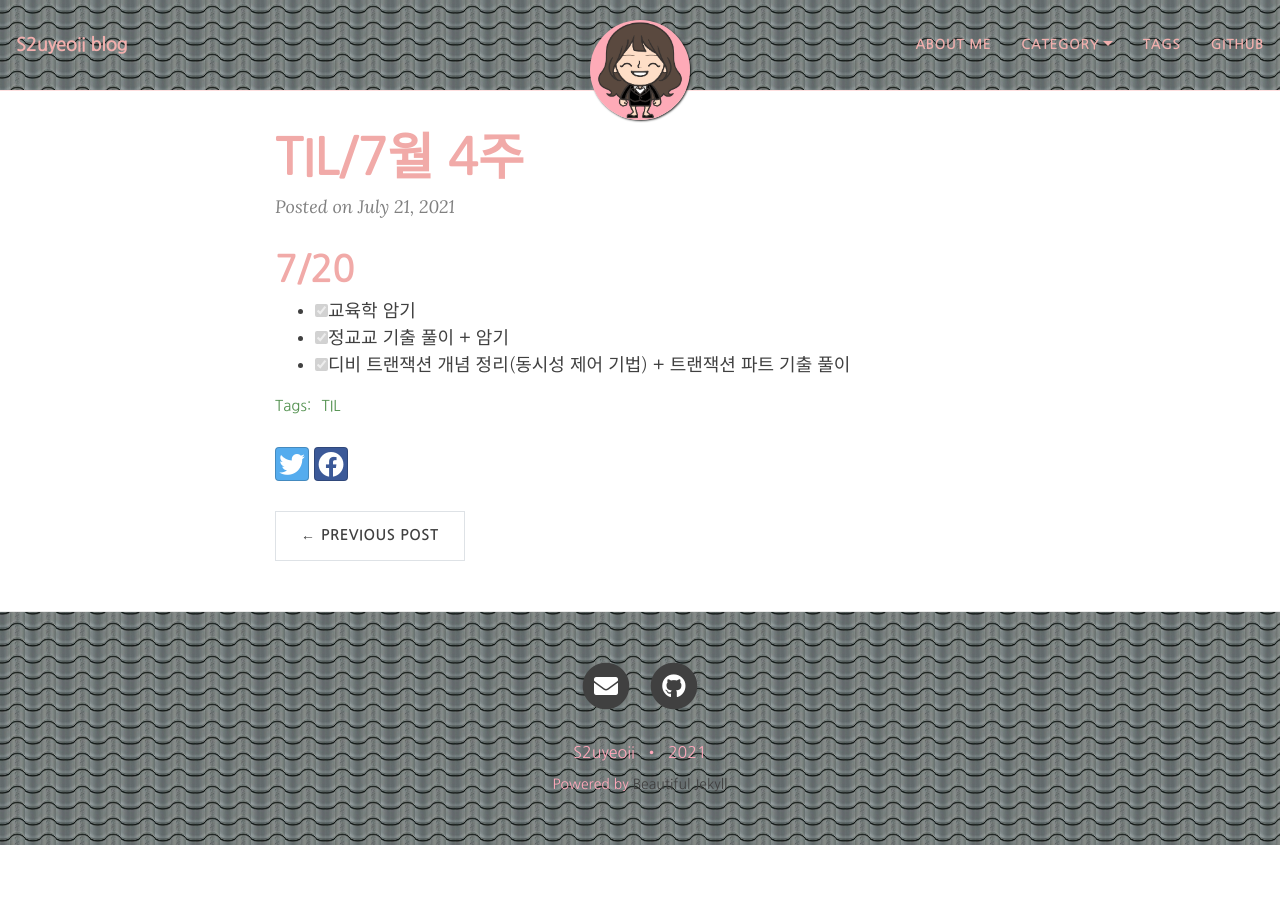
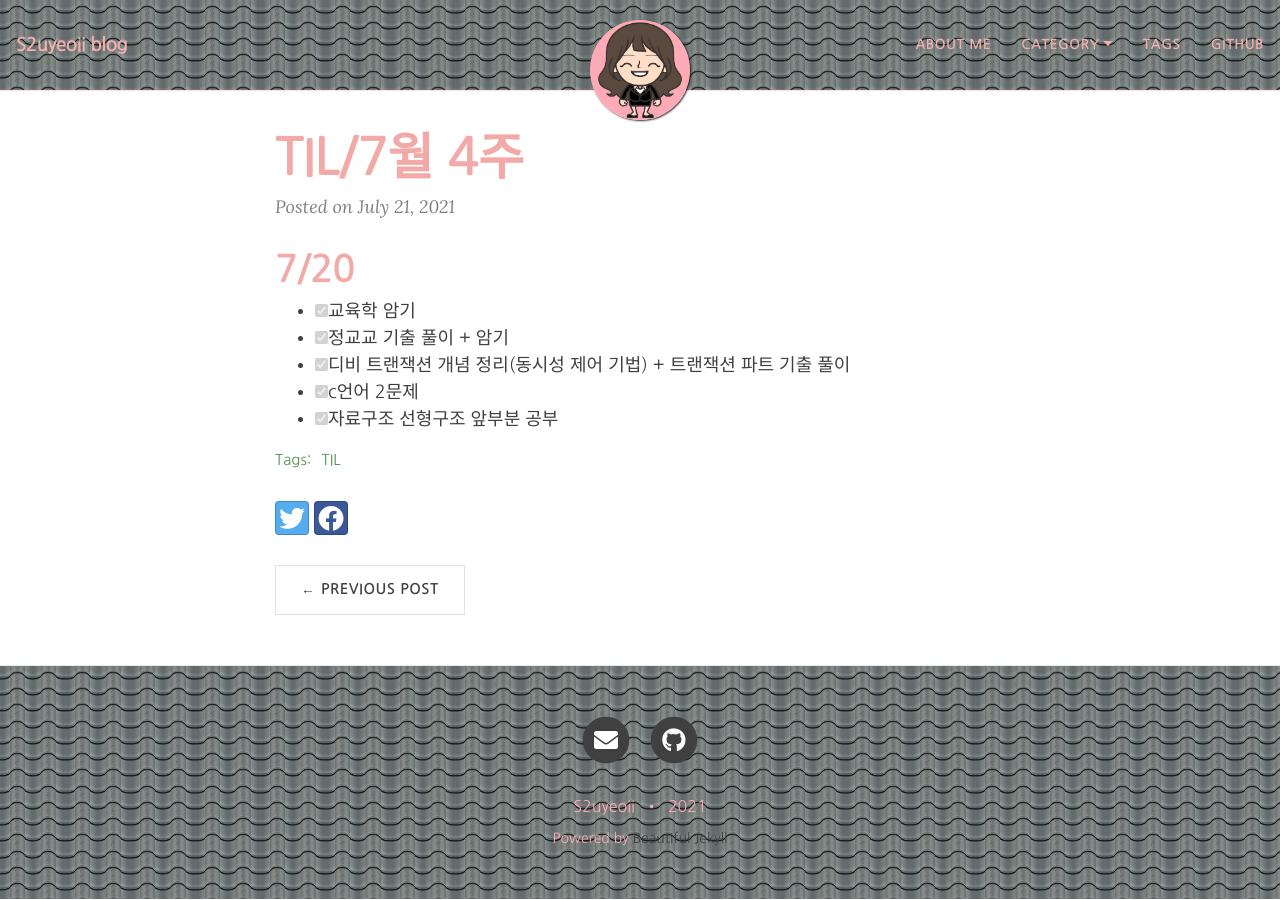
Before and after one commit to yeoneed/yeoneed.github.io, a Jekyll site: the page built from _posts/2021-07-21-TIL-7월4주.md, in a window 1280 px wide. Built offline with Jekyll 4.4.1, drawn with Linux system fonts in a browser that asks for light colours; nearby versions of some CDN libraries; some web fonts are replaced.

Commit message:
Update 2021-07-21-TIL-7월4주.md

```diff
--- a/_posts/2021-07-21-TIL-7월4주.md
+++ b/_posts/2021-07-21-TIL-7월4주.md
@@ -12,3 +12,5 @@ category: [TIL]
 - [x] 교육학 암기
 - [x] 정교교 기출 풀이 + 암기
 - [x] 디비 트랜잭션 개념 정리(동시성 제어 기법) + 트랜잭션 파트 기출 풀이
+- [x] c언어 2문제
+- [x] 자료구조 선형구조 앞부분 공부
```
